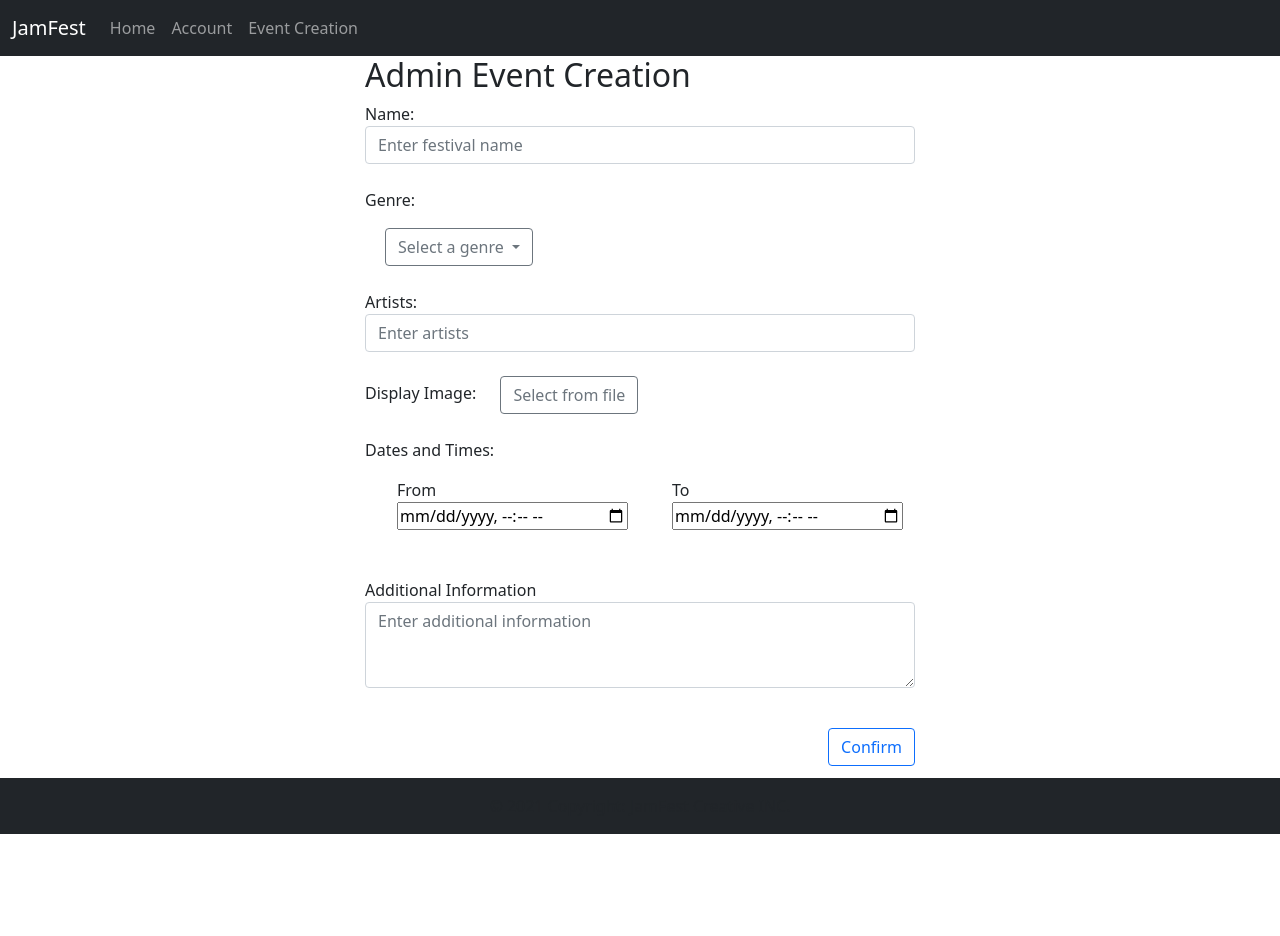
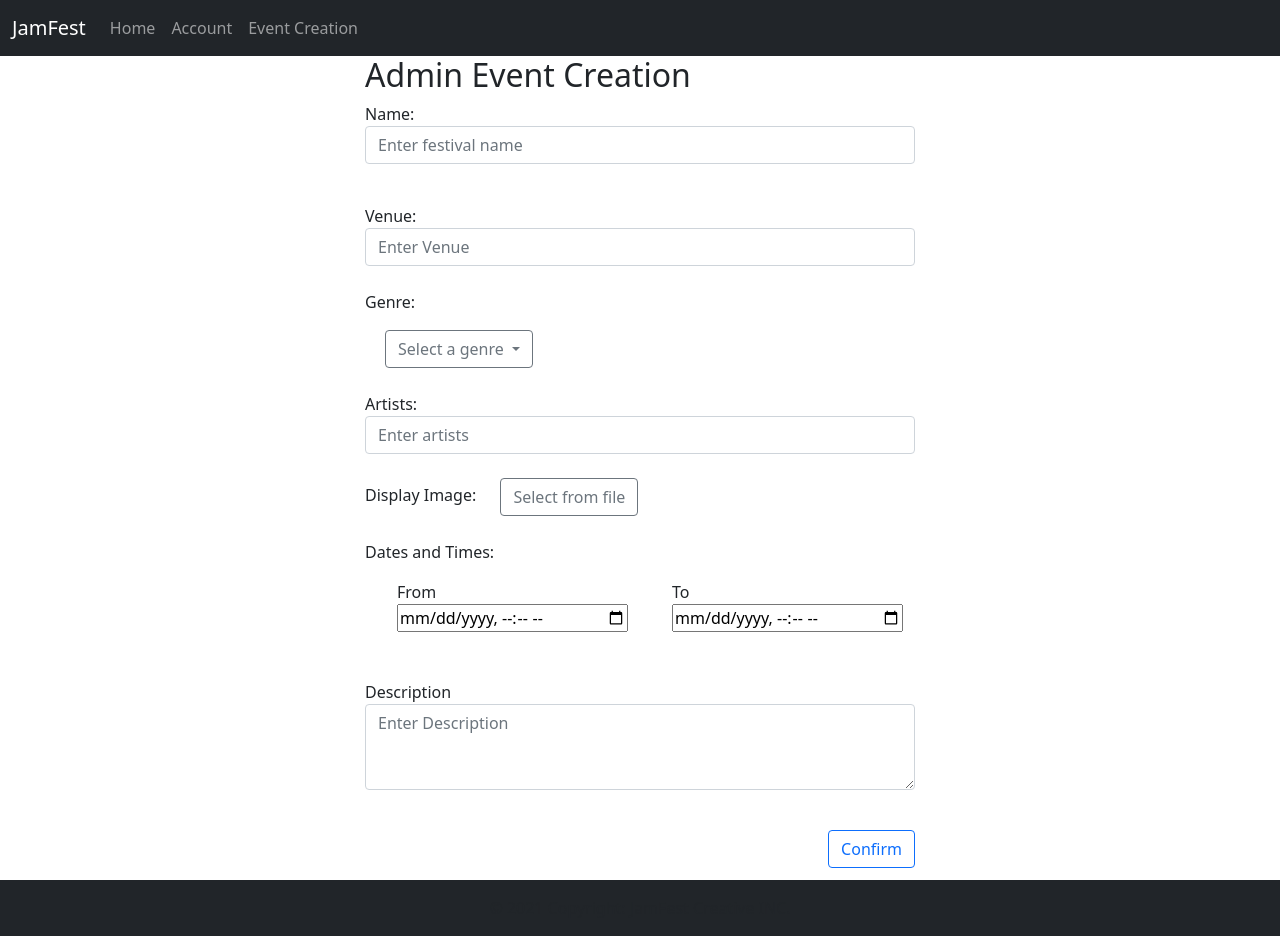
Before and after one commit to qutIAB207/Heroku-Deploy-NickJono-IAB207, a Flask app: page /event_creation in a window 1280 px wide. Before the commit the page ends 834 px from the top, so only its background shows below. Run offline with Flask 2, Linux system fonts and the light colour scheme; some libraries are stand-ins or nearby versions.

Commit message:
initial commit

```diff
--- a/projectfile/website/templates/event_creation.html
+++ b/projectfile/website/templates/event_creation.html
@@ -1,3 +1,4 @@
+{% import 'bootstrap/wtf.html' as wtf %}
 <!DOCTYPE html>
 <html lang="en">
 
@@ -52,6 +53,11 @@
                     <input class="form-control me-2" type="search" placeholder="Enter festival name"
                         aria-label="Search">
                     <br>
+                <p>
+                    Venue:
+                    <br>
+                    <input class="form-control me-2" type="search" placeholder="Enter Venue" aria-label="Search">
+                    <br>
                     Genre:
                 </p>
                 <div class="dropdown" style="margin-left: 20px;">
@@ -91,8 +97,8 @@
                 <br>
                 <br>
                 <p>
-                    Additional Information
-                    <textarea class="form-control me-2" type="search" placeholder="Enter additional information"
+                    Description
+                    <textarea class="form-control me-2" type="search" placeholder="Enter Description"
                         aria-label="Search" rows="3"></textarea>
                 </p>
                 <br>
```
Also changed, not shown: projectfile/website/forms.py (+30 -13 lines).
